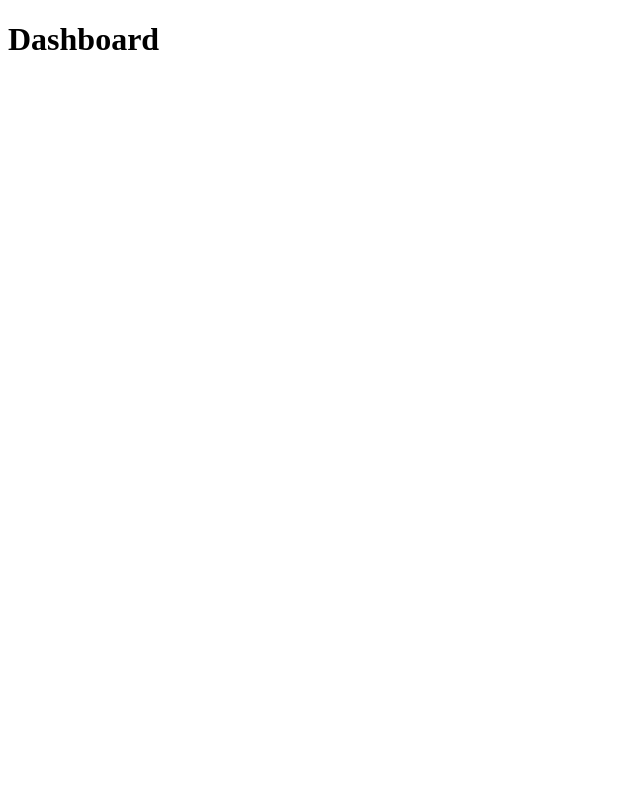
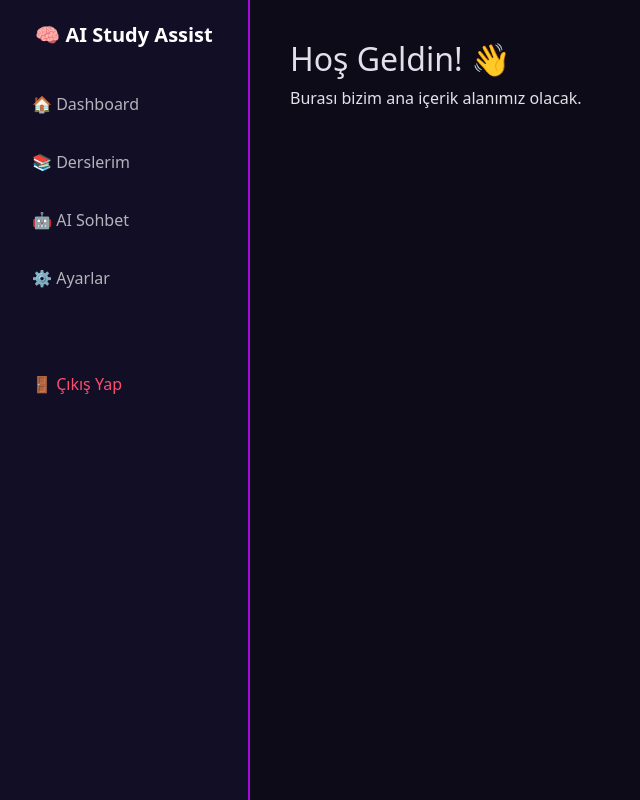
Before and after one commit to melekcoder/AI-Study-Assistant, a Flask app: page /dashboard in a window 1280 px wide. Before the commit the part shown is almost empty. Shown: the whole page, without its empty margins (0-640 px from the left). Run offline with Flask 3, Linux system fonts and the light colour scheme.

Commit message:
Dashboard sidebar layout and colors completed

```diff
--- a/templates/dashboard.html
+++ b/templates/dashboard.html
@@ -2,10 +2,76 @@
 <html lang="tr">
 <head>
     <meta charset="UTF-8">
+    <meta name="viewport" content="width=device-width, initial-scale=1.0">
     <title>Dashboard - AI Study Assistant</title>
+    <link href="https://cdn.jsdelivr.net/npm/bootstrap@5.3.0/dist/confs/bootstrap.min.css" rel="stylesheet">
+    <style>
+body {
+            background-color: #0d0b18;
+            color: #e2e1e9;
+            margin: 0;
+            padding: 0;
+        }
+        .TumEkran {
+            display: flex;
+            height: 100vh;
+        }
+        .SolMenu {
+            width: 250px;
+            background-color: #110e25;
+            padding: 20px;
+            border-right: 2px solid #a40ae0;
+        }
+        .MenuBaslik {
+            font-size: 20px;
+            font-weight: bold;
+            color: #ffffff;
+            margin-bottom: 30px;
+            text-align: center;
+        }
+        .SolMenu a {
+            display: block;
+            color: #b5b3bc;
+            text-decoration: none;
+            padding: 12px;
+            margin-bottom: 10px;
+            border-radius: 5px;
+        }
+        .SolMenu a:hover {
+            color: #ffffff;
+            background-color: #231c44;
+            border-left: 4px solid #8a2be2;
+        }
+        .SagIcerik {
+            flex: 1;
+            padding: 40px;
+        }
+        </style>
 </head>
 <body>
-    <h1>Dashboard</h1>
+   <div class="TumEkran">
+
+
+        <div class="SolMenu">
+            <div class="MenuBaslik">🧠 AI Study Assist</div>
+
+            <a href="#">🏠 Dashboard</a>
+            <a href="#">📚 Derslerim</a>
+            <a href="#">🤖 AI Sohbet</a>
+            <a href="#">⚙️ Ayarlar</a>
+
+
+            <br><br>
+            <a href="#" style="color: #ff4d6d;">🚪 Çıkış Yap</a>
+        </div>
+
+
+        <div class="SagIcerik">
+            <h2>Hoş Geldin! 👋</h2>
+            <p>Burası bizim ana içerik alanımız olacak.</p>
+        </div>
+
+    </div>
 
 </body>
 </html>
```
